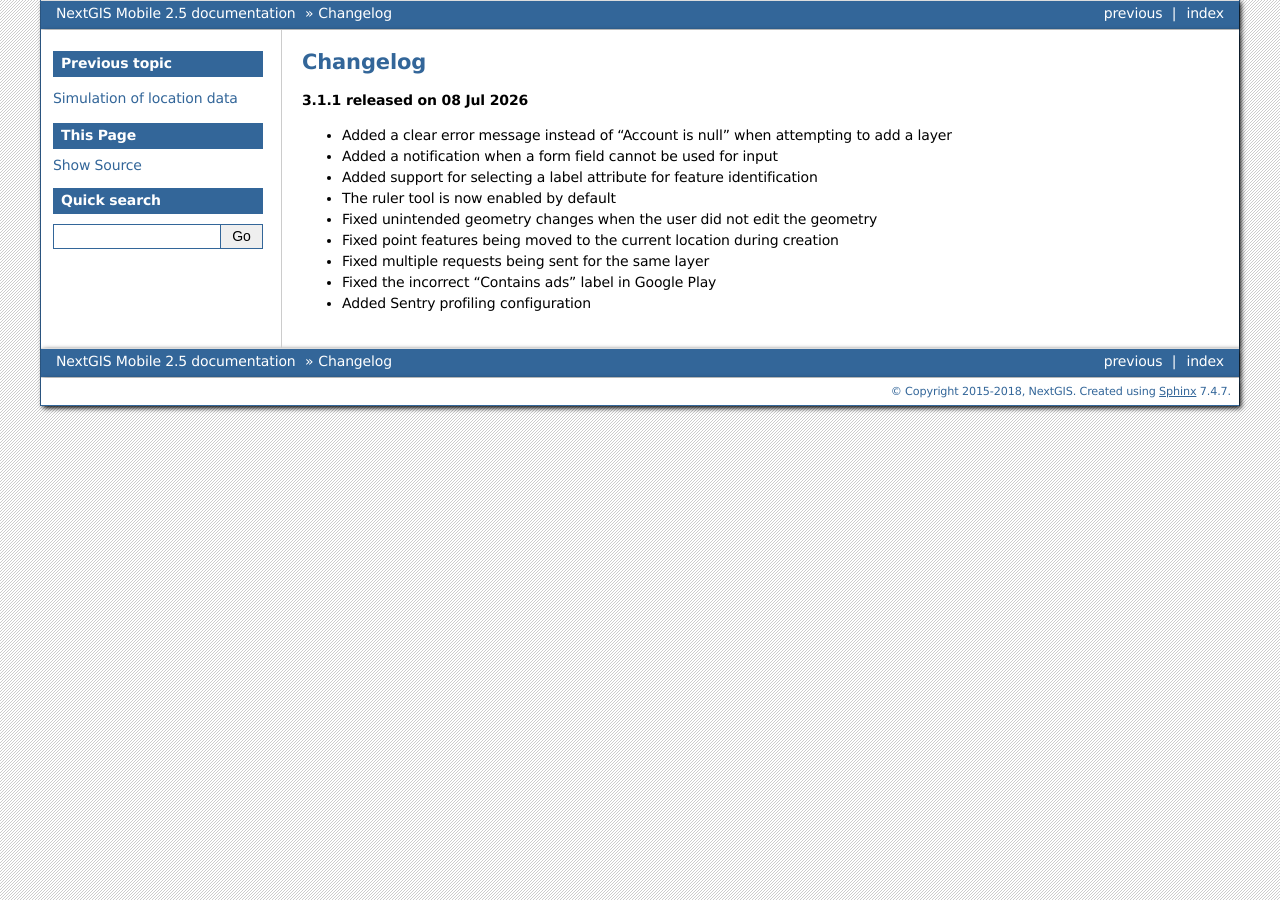
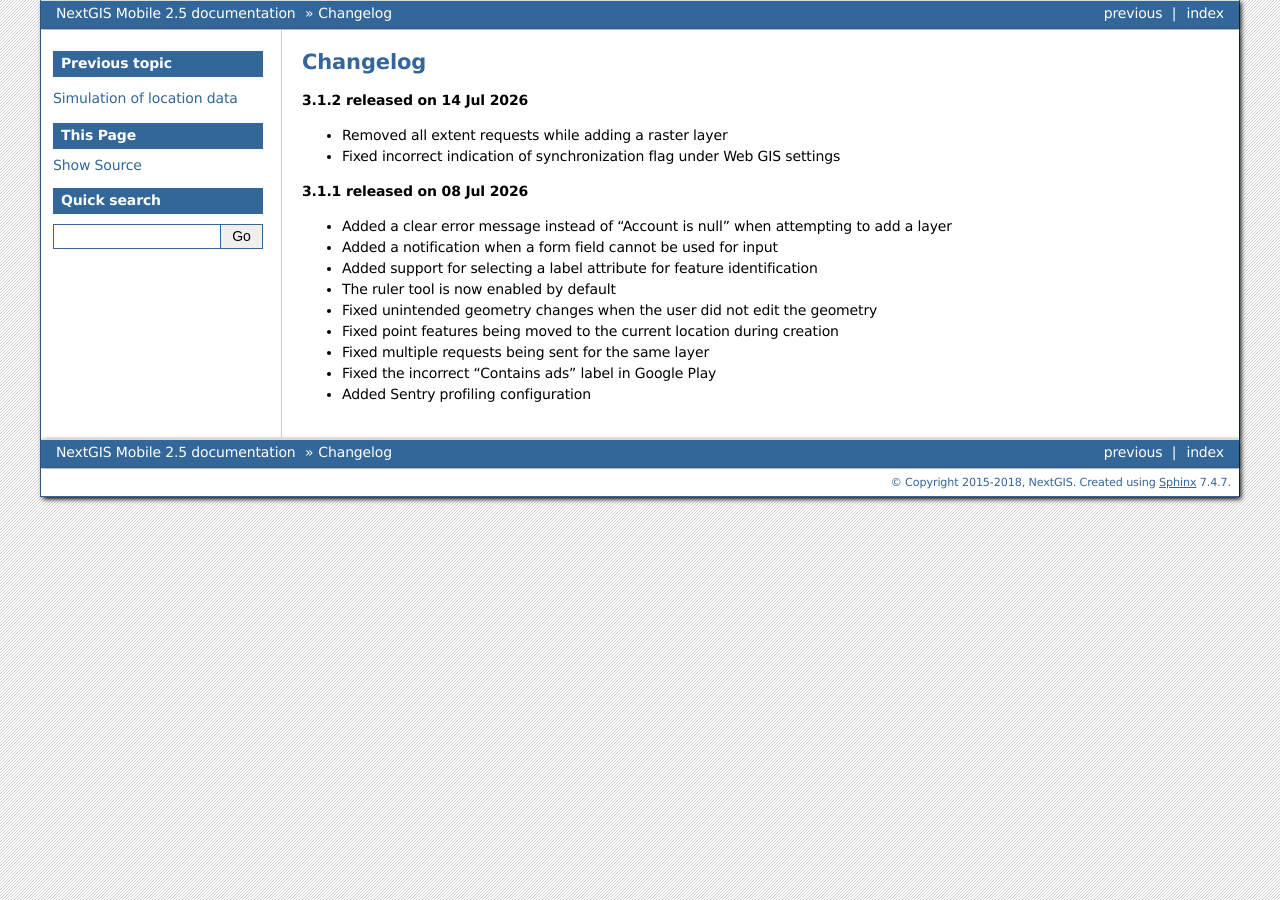
Before and after one commit to nextgis/docs_ngmobile, a Sphinx documentation site: the page built from source/changelog.rst, in a window 1280 px wide. Built offline with Sphinx 7.4.7, drawn with Linux system fonts in a browser that asks for light colours; formulas are drawn with MathJax 3.

Commit message:
Update changelog.rst

```diff
--- a/source/changelog.rst
+++ b/source/changelog.rst
@@ -2,6 +2,11 @@
 
 Changelog
 =================
+
+**3.1.2 released on 14 Jul 2026**
+
+* Removed all extent requests while adding a raster layer
+* Fixed incorrect indication of synchronization flag under Web GIS settings
 
 **3.1.1 released on 08 Jul 2026**
 
```
